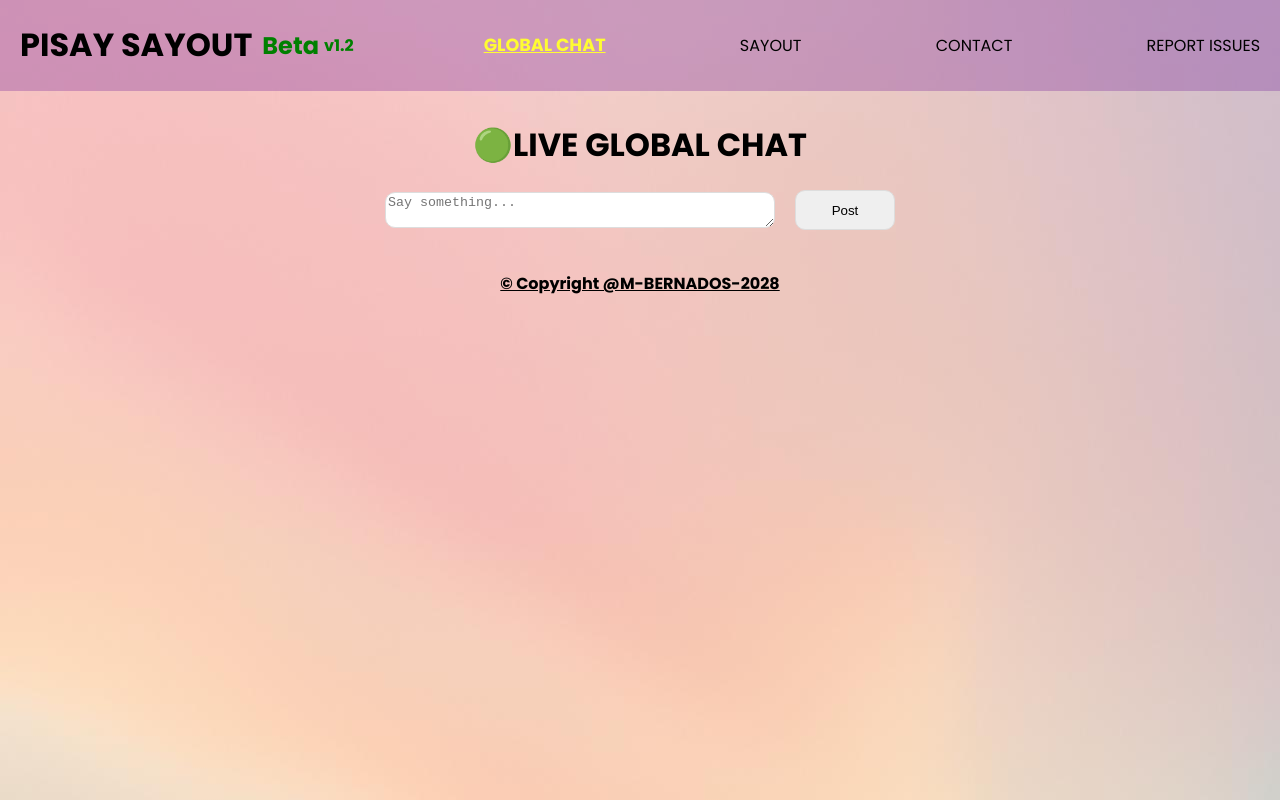
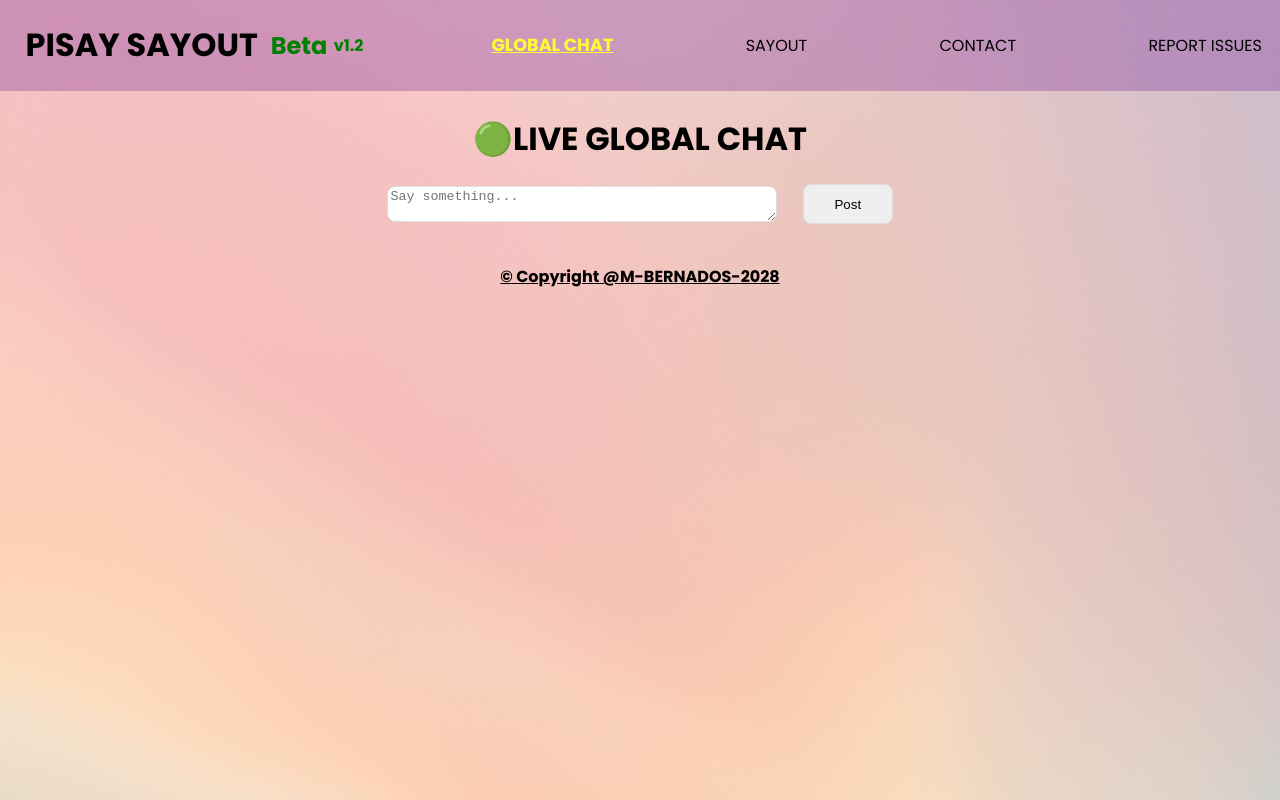
Before and after one commit to M-BERNADOS-2028/pisay-sayout, a plain HTML site: page index.html in a window 1280 px wide. Drawn offline with Linux system fonts and the light colour scheme; no server answers.

Commit message:
Update style.css

```diff
--- a/style.css
+++ b/style.css
@@ -7,13 +7,13 @@ body {
 
 header {
   background-color: rgba(114, 30, 151, 0.3);
-	margin-bottom: 30px;
+  margin-bottom: 3vh;
 }
 
 nav a {
   text-decoration: none;
   color: black;
-	margin-left: 130px;
+  margin-left: 10vw;
   transition: text-decoration 0.3s ease, font-size 0.3s ease;
 }
 
@@ -27,11 +27,8 @@ nav a:hover {
 .footer {
   font-weight: bold;
   text-decoration: underline;
-  margin-top: 20px;
-  padding: 5px 0;
+  padding: 1vh 0;
   width: 100%;
-  margin: 0;
-  bottom: 0;
   background-color: rgba(114, 30, 151, 0);
   color: black;
   text-align: center;
@@ -56,17 +53,17 @@ nav a:hover {
 }
 
 .title-part {
-	margin-left: 20px;
+  margin-left: 2vw;
   display: flex;
   align-items: center;
 }
 
 .post-button {
   border: 1px solid #ddd;
-  height: 40px;
-  width: 100px;
-  border-radius: 10px;
-  margin-left: 20px;
+  height: 5vh;
+  width: 7vw;
+  border-radius: 1vh;
+  margin-left: 2vw;
   transition: transform 0.3s ease;
 }
 
@@ -74,36 +71,32 @@ nav a:hover {
   transform: scale(1.2);
 }
 
-h1 {
+h1, h2, h4 {
   display: flex;
   justify-content: center;
   align-items: center;
 }
 
+h2, h4 {
+  color: green;
+}
+
 h2 {
-  display: flex;
-  justify-content: center;
-  align-items: center;
-  color: green;
-  margin-left: 10px;
+  margin-left: 1vw;
 }
 
 h4 {
-  display: flex;
-  justify-content: center;
-  align-items: center;
-  color: green;
-  margin-left: 5px;
+  margin-left: 0.5vw;
 }
 
 #messageForm {
-  margin-bottom: 20px;
+  margin-bottom: 2vh;
 }
 
 textarea {
   border: 1px solid #ddd;
-  border-radius: 10px;
-  width: 30%;
+  border-radius: 1vh;
+  width: 30vw;
   display: flex;
   justify-content: center;
   align-items: center;
@@ -117,11 +110,11 @@ textarea {
 }
 
 #messageContainer div {
-  padding: 10px;
+  padding: 1vh;
   border: 1px solid #ddd;
-  border-radius: 20px;
-  margin-top: 20px;
-  max-width: 80%;
+  border-radius: 2vh;
+  margin-top: 2vh;
+  max-width: 80vw;
   background-color: #f9f9f9;
   transition: background-color 0.3s, transform 0.3s ease;
   word-wrap: break-word;
```
Lines whose indentation alone changed are shown as unchanged.
